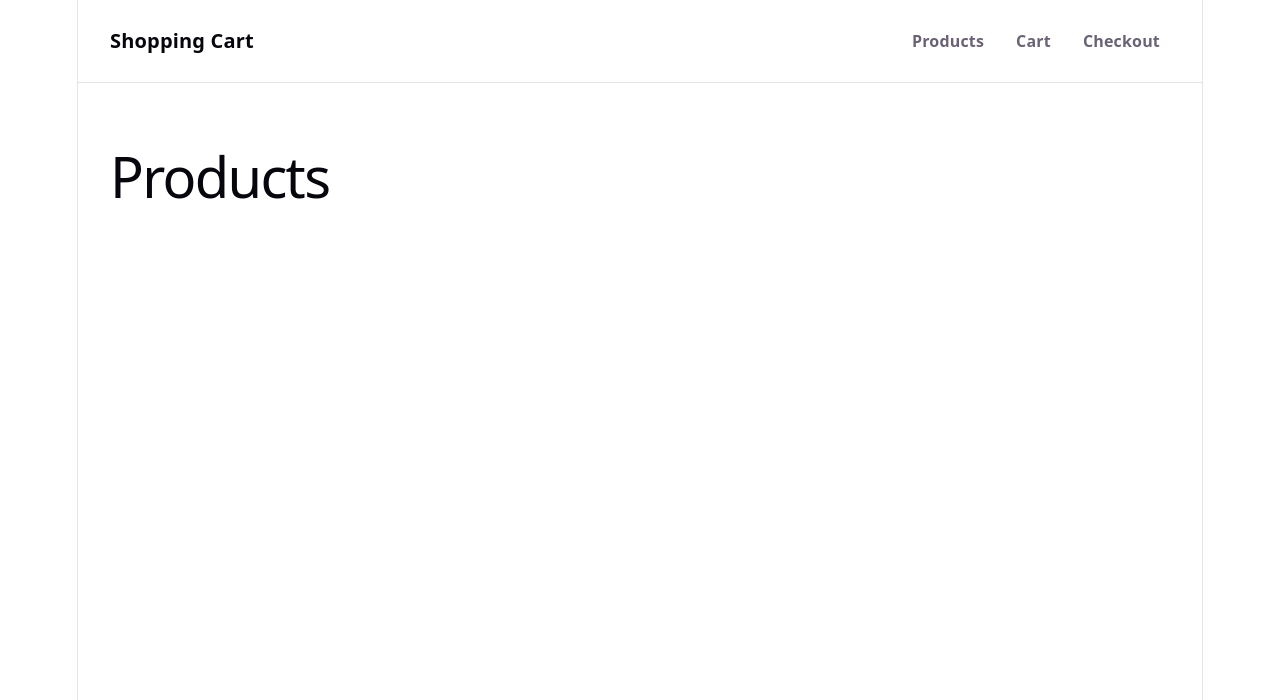
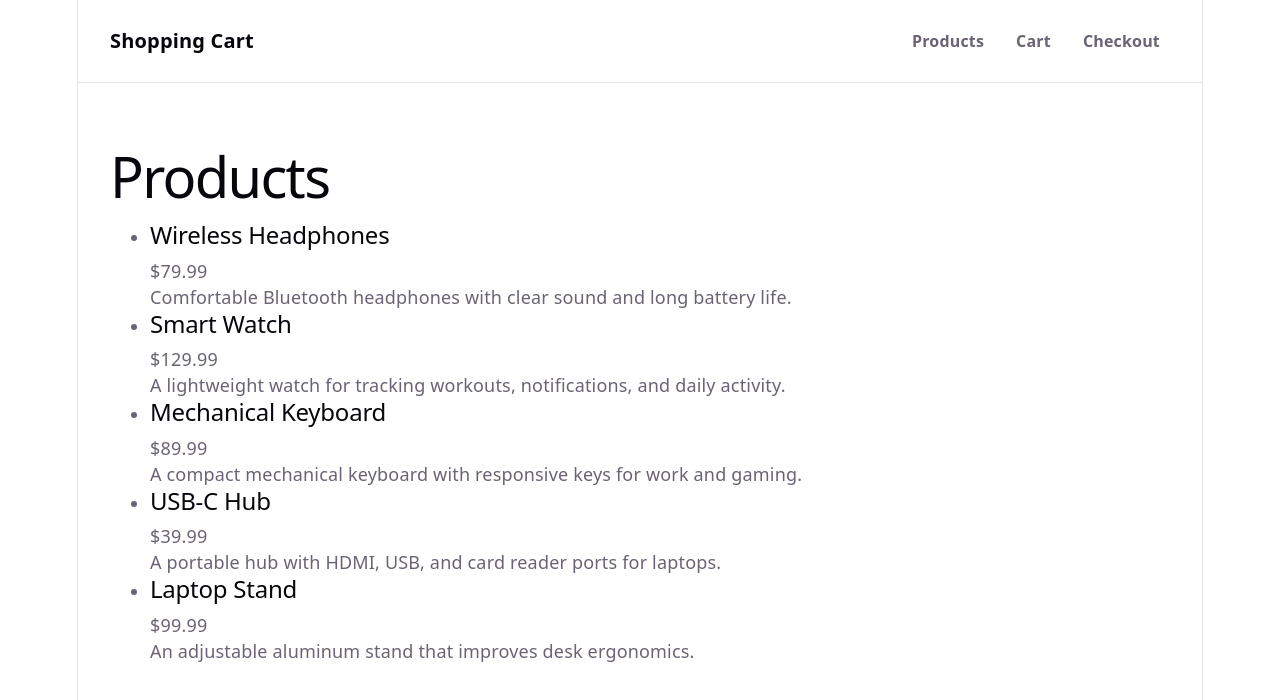
Before and after one commit to lekhanhdat/Homework05, a React (Vite) app: page /products in a window 1280 px wide. Shown: the top 700 px of the page. Built offline with nearby package versions, Linux system fonts and the light colour scheme.

Commit message:
feat: render product list page

```diff
--- a/src/pages/ProductListPage.tsx
+++ b/src/pages/ProductListPage.tsx
@@ -1,5 +1,27 @@
+import { products } from '../data/products'
+
+const currencyFormatter = new Intl.NumberFormat('en-US', {
+  style: 'currency',
+  currency: 'USD',
+})
+
 function ProductListPage() {
-  return <h1>Products</h1>
+  return (
+    <section>
+      <h1>Products</h1>
+      <ul className="product-list">
+        {products.map((product) => (
+          <li className="product-item" key={product.id}>
+            <h2>{product.name}</h2>
+            <p className="product-price">
+              {currencyFormatter.format(product.price)}
+            </p>
+            <p>{product.description}</p>
+          </li>
+        ))}
+      </ul>
+    </section>
+  )
 }
 
 export default ProductListPage
```
